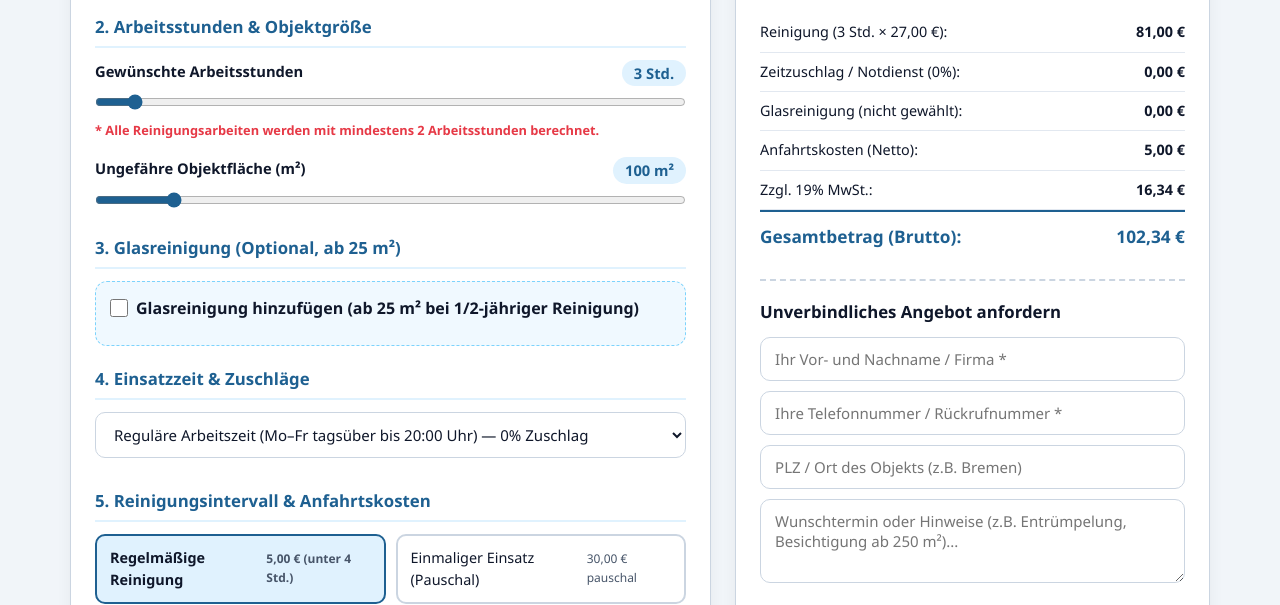
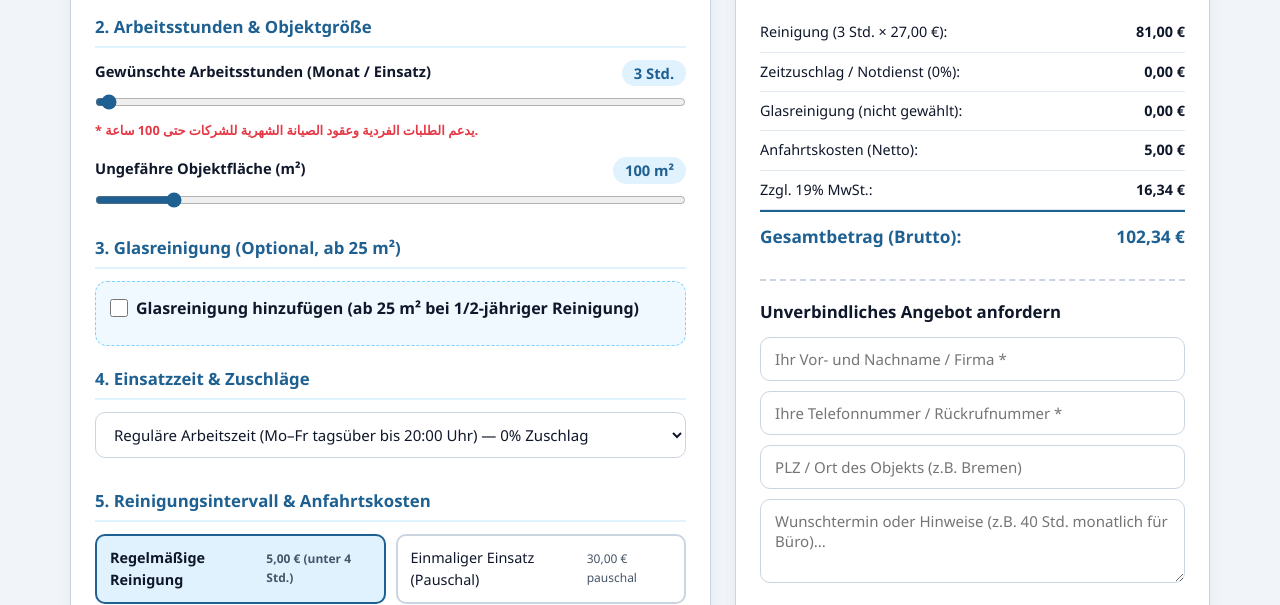
Before and after one commit to AS-reinigung/AS-Rechner, a plain HTML site: page index.html in a window 1280 px wide. Shown: the part 327-932 px from the top of the page. Drawn offline with Linux system fonts and the light colour scheme.

Commit message:
Update index.html

```diff
--- a/index.html
+++ b/index.html
@@ -426,11 +426,12 @@
     <div class="section-title">2. Arbeitsstunden & Objektgröße</div>
     <div class="control-group">
       <div class="control-header">
-        <span>Gewünschte Arbeitsstunden</span>
+        <span>Gewünschte Arbeitsstunden (Monat / Einsatz)</span>
         <span class="badge"><span id="hoursVal">3</span> Std.</span>
       </div>
-      <input type="range" id="hoursInput" min="2" max="20" step="0.5" value="3">
-      <div class="min-hours-note">* Alle Reinigungsarbeiten werden mit mindestens 2 Arbeitsstunden berechnet.</div>
+      <!-- تم رفع الحد الأقصى إلى 100 ساعة -->
+      <input type="range" id="hoursInput" min="2" max="100" step="1" value="3">
+      <div class="min-hours-note">* يدعم الطلبات الفردية وعقود الصيانة الشهرية للشركات حتى 100 ساعة.</div>
     </div>
 
     <div class="control-group">
@@ -552,7 +553,7 @@
       <input type="text" id="custName" class="form-input" placeholder="Ihr Vor- und Nachname / Firma *">
       <input type="tel" id="custPhone" class="form-input" placeholder="Ihre Telefonnummer / Rückrufnummer *">
       <input type="text" id="custAddress" class="form-input" placeholder="PLZ / Ort des Objekts (z.B. Bremen)">
-      <textarea id="custNotes" class="form-textarea" rows="3" placeholder="Wunschtermin oder Hinweise (z.B. Entrümpelung, Besichtigung ab 250 m²)..."></textarea>
+      <textarea id="custNotes" class="form-textarea" rows="3" placeholder="Wunschtermin oder Hinweise (z.B. 40 Std. monatlich für Büro)..."></textarea>
 
       <div class="btn-group">
         <button type="button" class="btn-action btn-whatsapp" id="whatsappBtn">
@@ -571,7 +572,6 @@
 </div>
 
 <script>
-  // Firmendaten von A&S Gebäudereinigung Bremen
   const COMPANY_WHATSAPP = "4917645217530";
   const COMPANY_EMAIL = "Info@as-reinigung-bremen.de";
 
@@ -729,7 +729,7 @@ ich interessiere mich für ein unverbindliches Angebot gemäß Ihrer Preisberech
 
 🧹 *Gewählte Reinigungsleistung:*
 • Leistung: ${c.serviceName} (${c.hourlyRate}/Std.)
-• Arbeitsstunden: ${c.hours} Std. (= ${c.baseLabor})
+• Arbeitsstunden (Gesamt/Monat): ${c.hours} Std. (= ${c.baseLabor})
 • Objektfläche: ca. ${c.objArea} m²${areaNote}
 • Glasreinigung: ${c.glassDetails}
 • Einsatzzeit/Zuschlag: ${c.surchargeLabel} (= ${c.surchargeCost})
```
